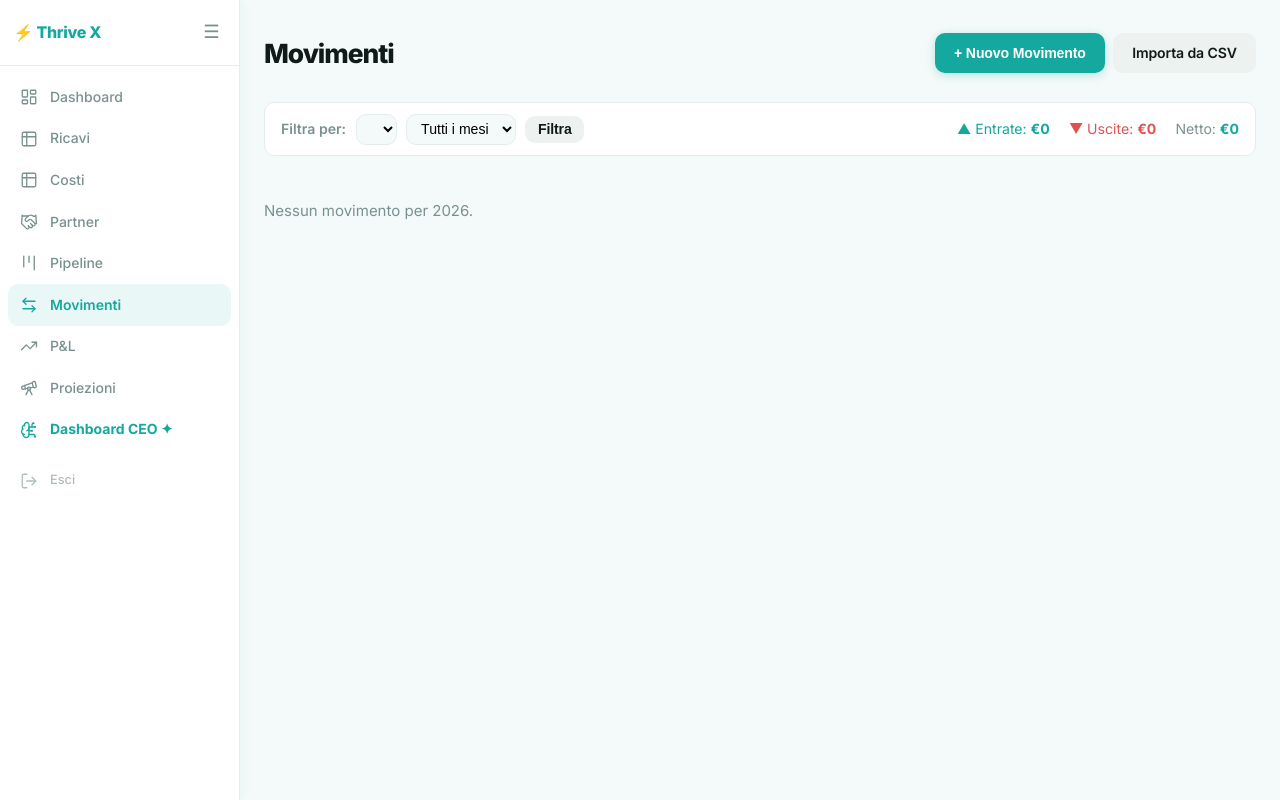
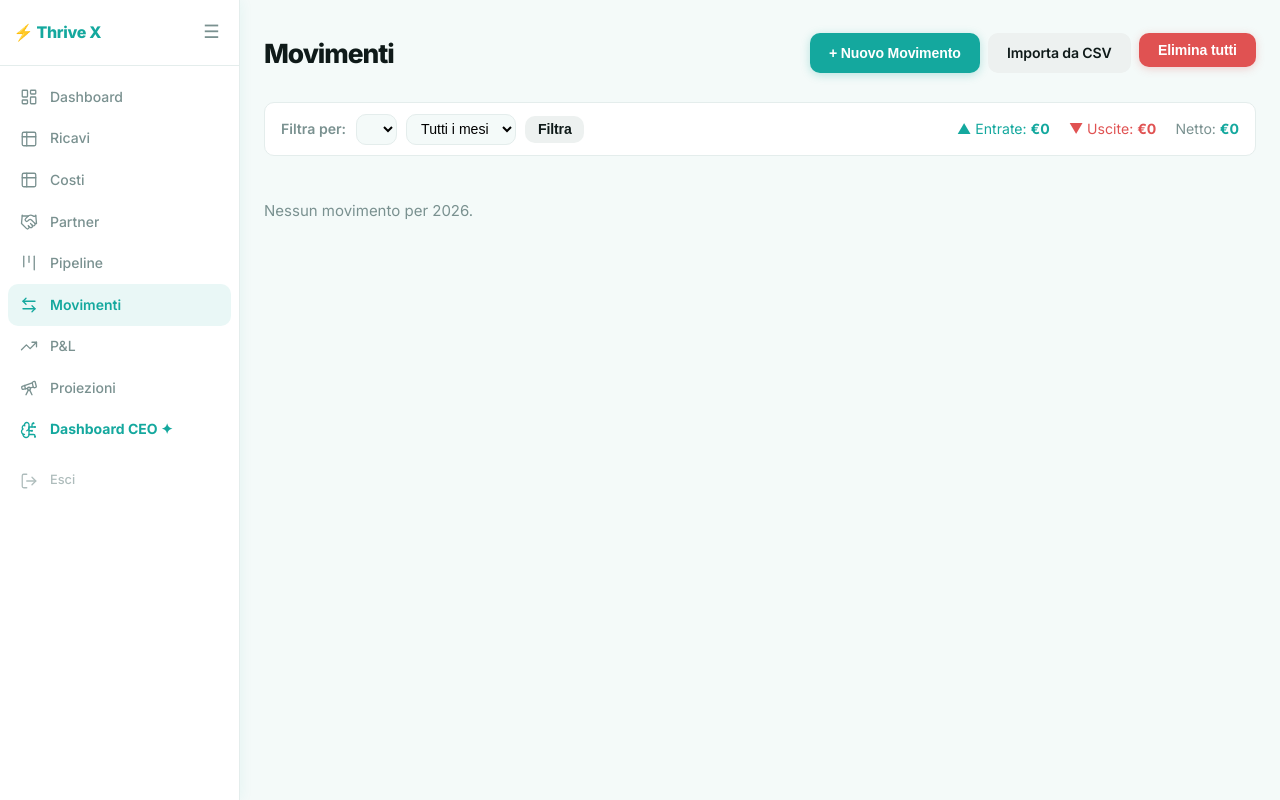
Before and after one commit to ThriveAICompany/AppGestioneAziendale, a Flask app: page /movimenti in a window 1280 px wide. Run offline with Flask 3, Linux system fonts and the light colour scheme; the visitor is signed in with stand-in values (Sample User, id 1); data that the repository does not hold is empty; some libraries are stand-ins or nearby versions.

Commit message:
feat: tasto elimina tutti i movimenti con conferma
Co-Authored-By: Claude Sonnet 4.6 <noreply@anthropic.com>

```diff
--- a/app.py
+++ b/app.py
@@ -1148,6 +1148,16 @@ def elimina_movimento(mid):
     if mese_back:
         redirect_args['mese'] = mese_back
     return redirect(url_for("movimenti", **redirect_args))
+
+
+@app.route("/movimenti/elimina-tutti", methods=["POST"])
+@login_required
+def elimina_tutti_movimenti():
+    conn = get_connection()
+    conn.execute("DELETE FROM movimenti")
+    conn.commit()
+    conn.close()
+    return redirect(url_for("movimenti"))
 
 
 @app.route("/movimenti/import", methods=["GET"])
--- a/templates/movimenti.html
+++ b/templates/movimenti.html
@@ -7,6 +7,10 @@
   <div style="display:flex; gap:0.5rem;">
     <button class="btn btn-primary" onclick="toggleForm('form-nuovo-movimento')">+ Nuovo Movimento</button>
     <a href="{{ url_for('import_csv') }}" class="btn btn-secondary">Importa da CSV</a>
+    <form action="{{ url_for('elimina_tutti_movimenti') }}" method="POST"
+          onsubmit="return confirm('Sei sicuro? Questa azione eliminerà TUTTI i movimenti e non può essere annullata.')">
+      <button type="submit" class="btn btn-danger">Elimina tutti</button>
+    </form>
   </div>
 </div>
 
```
